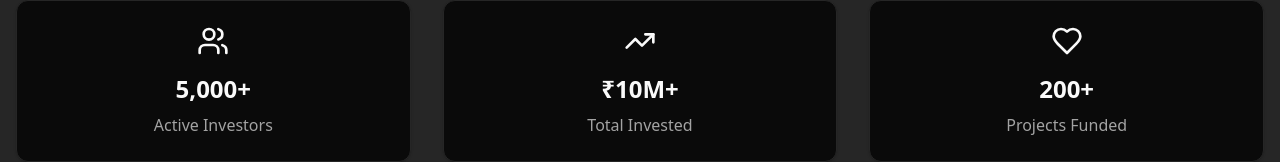
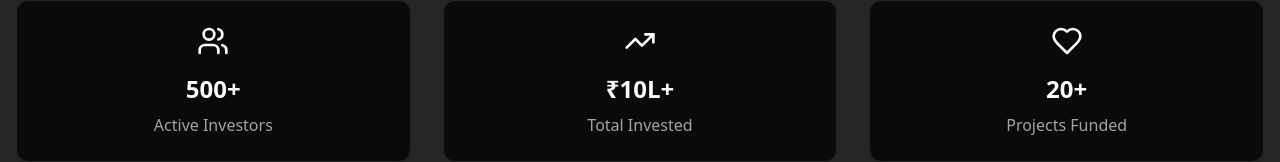
Before and after one commit to Manoj-N00/impact-invest, a React (Vite) app: page / in a window 1280 px wide. Shown: the part 664-826 px from the top of the page. Built offline with nearby package versions, Linux system fonts and the light colour scheme.

Commit message:
user/investor pages

```diff
--- a/src/pages/home.tsx
+++ b/src/pages/home.tsx
@@ -51,17 +51,17 @@ export default function HomePage() {
           <StatsCard
             icon={<Users className="w-8 h-8" />}
             title="Active Investors"
-            value="5,000+"
+            value="500+"
           />
           <StatsCard
             icon={<TrendingUp className="w-8 h-8" />}
             title="Total Invested"
-            value="₹10M+"
+            value="₹10L+"
           />
           <StatsCard
             icon={<Heart className="w-8 h-8" />}
             title="Projects Funded"
-            value="200+"
+            value="20+"
           />
         </div>
       </section>
```
